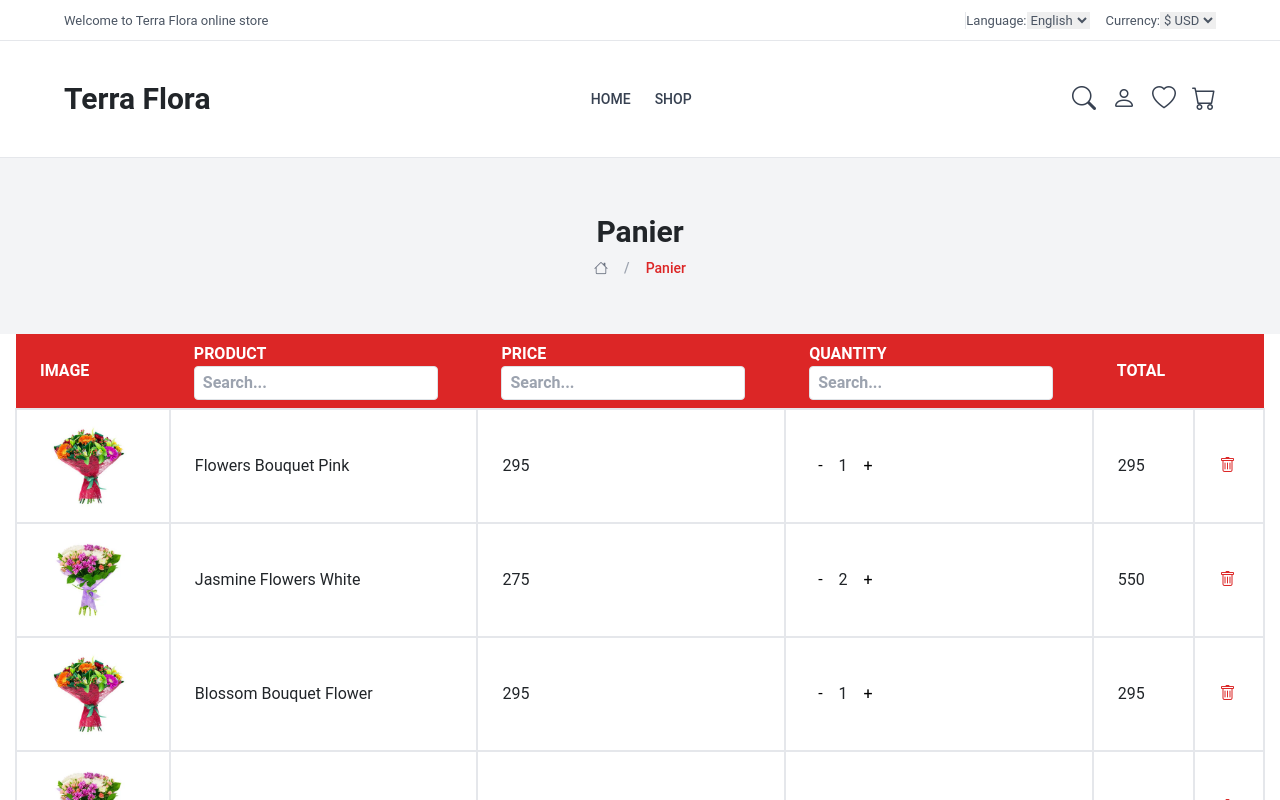
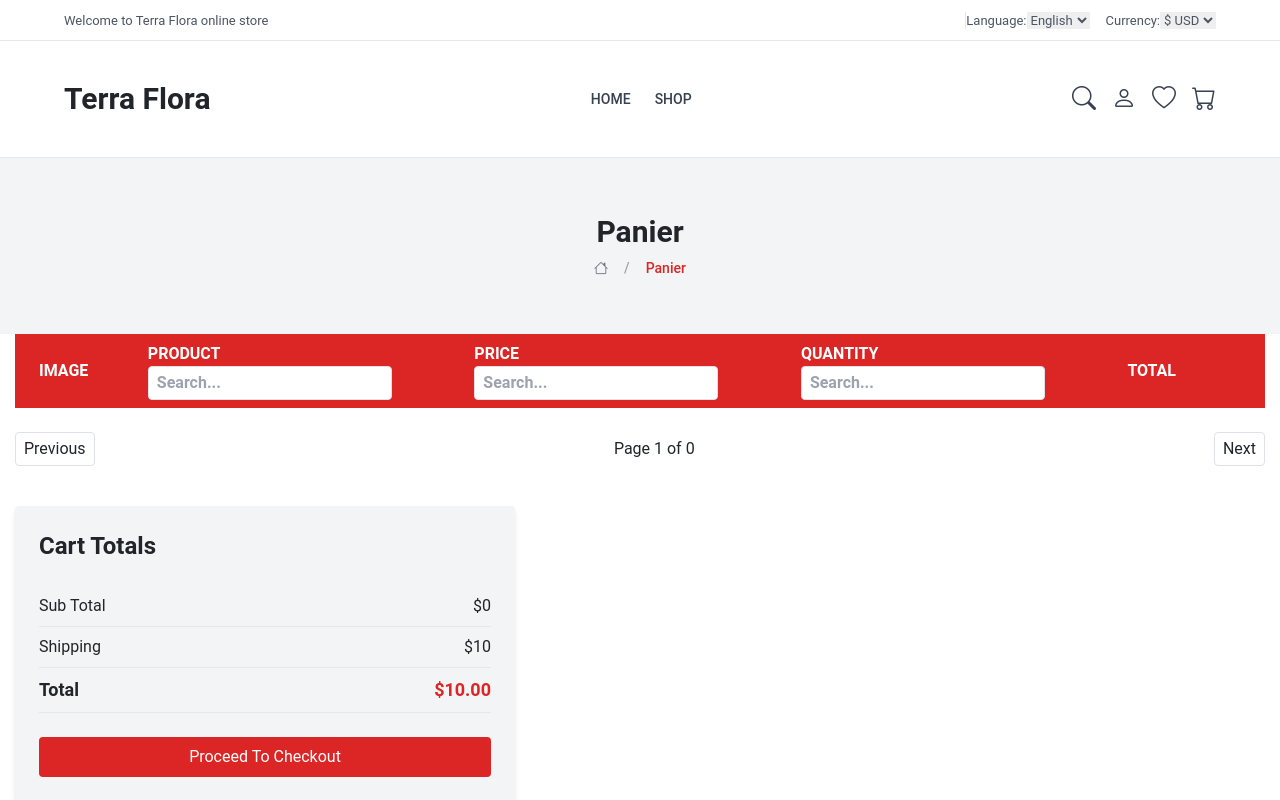
Before and after one commit to HardWareHouse/TerraFlora, a Vue app in the folder client/: page /basket in a window 1280 px wide. Shown: the top 800 px of the page. Built offline with nearby package versions, Linux system fonts and the light colour scheme; a web font is replaced by a local one.

Commit message:
ajout des fonctionnalités du panier : ajout et gestion des articles, calcul du total, amélioration de l'interface utilisateur, persistance des articles

```diff
--- a/client/src/App.vue
+++ b/client/src/App.vue
@@ -1,5 +1,5 @@
 <template>
-  <div id="app">
+  <div id="app" @mousemove="updateActivity" @keydown="updateActivity">
     <Header @toggle-search="toggleSearch" @toggle-basket="toggleBasket"/>
     <router-view></router-view>
     <SearchOverlay v-if="showSearch" @close="toggleSearch"/>
@@ -9,21 +9,39 @@
 </template>
 
 <script setup>
-import { ref } from 'vue';
-import Header from './components/UI/header.vue'
-import Footer from './components/UI/footer.vue'
+import { ref, onMounted, onUnmounted } from 'vue';
+import { useCartStore } from './pinia/cart.js';
+import Header from './components/UI/header.vue';
+import Footer from './components/UI/footer.vue';
 import SearchOverlay from './components/UI/searchBar.vue';
 import BasketBar from './components/UI/basket.vue';
 
 const showSearch = ref(false);
 const showBasket = ref(false);
+const cartStore = useCartStore();
 
 function toggleSearch() {
   showSearch.value = !showSearch.value;
 }
+
 function toggleBasket() {
   showBasket.value = !showBasket.value;
 }
+
+function updateActivity() {
+  cartStore.updateLastActivity();
+  cartStore.saveCartToLocalStorage();
+}
+
+onMounted(() => {
+  document.addEventListener('mousemove', updateActivity);
+  document.addEventListener('keydown', updateActivity);
+});
+
+onUnmounted(() => {
+  document.removeEventListener('mousemove', updateActivity);
+  document.removeEventListener('keydown', updateActivity);
+});
 </script>
 
 <style>
@@ -31,10 +49,6 @@ function toggleBasket() {
 @import url('https://fonts.googleapis.com/css2?family=Yesteryear&display=swap');
 #app {
   font-family: "Roboto", sans-serif;
-  /* -webkit-font-smoothing: antialiased;
-  -moz-osx-font-smoothing: grayscale;
-  text-align: center;
-  color: #2c3e50; */
 }
 .container {
     max-width: 1200px;
--- a/client/src/components/UI/basket.vue
+++ b/client/src/components/UI/basket.vue
@@ -7,10 +7,10 @@
       <ul>
         <li v-for="item in cartItems" :key="item.id" class="flex items-center justify-between py-4">
           <div class="flex items-center">
-            <img :src="item.image" alt="item.name" class="w-16 h-16 mr-4 rounded">
+            <img :src="item.image || '/images/flower.webp'" alt="item.nom" class="w-16 h-16 mr-4 rounded">
             <div>
-              <p class="text-sm font-semibold">{{ item.name }}</p>
-              <p class="text-xs text-gray-600">{{ item.quantity }} × ${{ item.price }}</p>
+              <p class="text-sm font-semibold">{{ item.nom }}</p>
+              <p class="text-xs text-gray-600">{{ item.quantity }} × ${{ item.prix }}</p>
             </div>
           </div>
           <i class="bi bi-x-lg cursor-pointer" @click="removeFromCart(item.id)"></i>
@@ -42,34 +42,34 @@
 </template>
 
 <script setup>
-import { ref, computed } from 'vue'
-import { useRouter } from 'vue-router'
-const emit = defineEmits(['close'])
+import { ref, computed } from 'vue';
+import { useRouter } from 'vue-router';
+import { useCartStore } from '../../pinia/cart.js';
+const emit = defineEmits(['close']);
 
-import slide1 from '../../assets/homePage/product-1.jpg'
-import slide2 from '../../assets/homePage/product-2.jpg'
-import router from '../../router';
+const cartStore = useCartStore();
+const router = useRouter();
 
-const cartItems = ref([
-  { id: 1, name: 'Flowers bouquet pink', price: 100, quantity: 1, image: slide1 },
-  { id: 2, name: 'Jasmine flowers white', price: 80, quantity: 1, image: slide2 }
-])
+const cartItems = computed(() => cartStore.items);
 
 const removeFromCart = (id) => {
-  cartItems.value = cartItems.value.filter(item => item.id !== id)
-}
+  cartStore.removeItem(id);
+};
 
 const subTotal = computed(() => {
-  return cartItems.value.reduce((total, item) => total + item.price * item.quantity, 0)
-})
-
-const vat = computed(() => (subTotal.value * 0.20).toFixed(2))
-const total = computed(() => (subTotal.value + 10 + parseFloat(vat.value)).toFixed(2))
+  return cartStore.cartTotal || 0;
+});
+const vat = computed(() => {
+  return (subTotal.value * 0.20).toFixed(2);
+});
+const total = computed(() => {
+  return (parseFloat(subTotal.value) + 10 + parseFloat(vat.value)).toFixed(2);
+});
 
 const viewCart = () => {
   router.push('/basket');
-  emit('close')
-}
+  emit('close');
+};
 </script>
 
 <style scoped>
--- a/client/src/components/UI/datatable.vue
+++ b/client/src/components/UI/datatable.vue
@@ -20,14 +20,14 @@
         </thead>
         <tbody>
           <tr v-for="row in paginatedData" :key="row.id" class="border-2">
-            <td class="py-2 px-4 ">
-              <img :src="row.images" class="w-24 h-24 object-cover" />
+            <td class="py-2 px-4">
+              <img :src="row.image || '/images/flower.webp'" class="w-24 h-24 object-cover" />
             </td>
             <td class="py-2 px-4 border-x-2">
-              {{ row.product }}
+              {{ row.nom }}
             </td>
             <td class="py-2 px-4 border-x-2">
-              {{ row.price }}
+              {{ row.prix }}
             </td>
             <td class="py-2 px-4">
               <button @click="updateQuantity(row.id, row.quantity - 1)" class="px-2 py-1 text-black">-</button>
@@ -35,7 +35,7 @@
               <button @click="updateQuantity(row.id, row.quantity + 1)" class="px-2 py-1 text-black">+</button>
             </td>
             <td class="py-2 px-4 border-x-2">
-              {{ row.price * row.quantity }}
+              {{ (row.prix * row.quantity).toFixed(2) }}
             </td>
             <td class="py-2 px-4">
               <button @click="removeItem(row.id)" class="text-red-600">
@@ -62,11 +62,14 @@
 
 <script setup>
 import { ref, computed, watch } from 'vue';
+import { useCartStore } from '../../pinia/cart.js';
 
 const props = defineProps({
   data: Array,
   columns: Array
 });
+
+const cartStore = useCartStore();
 
 const sortKey = ref('');
 const sortOrder = ref('asc');
@@ -120,18 +123,11 @@ const nextPage = () => {
 };
 
 const removeItem = (id) => {
-  const index = props.data.findIndex(item => item.id === id);
-  if (index !== -1) {
-    props.data.splice(index, 1);
-  }
+  cartStore.removeItem(id);
 };
 
 const updateQuantity = (id, quantity) => {
-  if (quantity < 1) return;
-  const index = props.data.findIndex(item => item.id === id);
-  if (index !== -1) {
-    props.data[index].quantity = quantity;
-  }
+  cartStore.updateQuantity(id, quantity);
 };
 
 watch(() => props.data, () => {
--- a/client/src/components/basket/checkout.vue
+++ b/client/src/components/basket/checkout.vue
@@ -1,6 +1,5 @@
 <template>
     <div class="container flex justify-between w-full my-10">
-        <!-- Cart Totals -->
       <div class="w-2/5">
         <div class="bg-gray-100 p-4 rounded shadow-md">
           <h2 class="text-2xl font-semibold mb-4">Cart Totals</h2>
@@ -26,11 +25,18 @@
 
   <script setup>
   import { ref, computed } from 'vue';
+  import { useCartStore } from '../../pinia/cart.js';
 
-const subTotal = ref(230);
-const shipping = ref(70);
+  const cartStore = useCartStore();
 
-const total = computed(() => subTotal.value + shipping.value);
+  const subTotal = computed(() => {
+    return cartStore.cartTotal || 0;
+  });
+  const shipping = ref(10);
+
+  const total = computed(() => {
+    return (subTotal.value + shipping.value).toFixed(2);
+  });
 
   const proceedToCheckout = () => {
     console.log('Proceeding to checkout...');
--- a/client/src/components/productDetail/ProductDetail.vue
+++ b/client/src/components/productDetail/ProductDetail.vue
@@ -45,11 +45,13 @@
 <script setup>
 import { ref, onMounted } from 'vue';
 import { useRoute } from 'vue-router';
+import { useCartStore } from '../../pinia/cart.js';
 import axios from 'axios';
 
 const route = useRoute();
 const product = ref({});
 const quantity = ref(1);
+const cartStore = useCartStore();
 
 onMounted(async () => {
   const productId = route.params.id;
@@ -70,9 +72,12 @@
 };
 
 const addToCart = () => {
+  cartStore.addToCart(product.value, quantity.value);
+  console.log(`Added ${quantity.value} ${product.value.nom} to cart`);
 };
 
 const addToWishlist = () => {
+  console.log(`Added ${product.value.nom} to wishlist`);
 };
 </script>
 
--- a/client/src/components/shopPage/ProductList.vue
+++ b/client/src/components/shopPage/ProductList.vue
@@ -86,6 +86,7 @@
 <script setup>
 import { ref, computed, watch, onMounted } from 'vue';
 import { useRouter, useRoute } from 'vue-router';
+import { useCartStore } from '../../pinia/cart.js';
 import Pagination from './Pagination.vue';
 import axios from 'axios';
 
@@ -100,6 +101,7 @@ const viewMode = ref('grid');
 const products = ref([]);
 const route = useRoute();
 const router = useRouter();
+const cartStore = useCartStore();
 
 const fetchProducts = async () => {
   try {
@@ -143,7 +145,7 @@ function goToProductDetail(productId) {
 }
 
 function addToCart(product) {
-  console.log(`Adding ${product.nom} to cart`);
+  cartStore.addToCart(product);
 }
 
 function addToWishlist(product) {
--- a/client/src/main.js
+++ b/client/src/main.js
@@ -1,12 +1,17 @@
 import { createApp } from 'vue';
 import App from './App.vue';
-import { createPinia } from 'pinia'
+import { createPinia } from 'pinia';
 import router from './router';
+import { useCartStore } from './pinia/cart';
 import './style.css';
 
-const pinia = createPinia()
+const pinia = createPinia();
 
-createApp(App)
-  .use(router)
-  .use(pinia)
-  .mount('#app')
+const app = createApp(App);
+app.use(router);
+app.use(pinia);
+
+app.mount('#app');
+
+const cartStore = useCartStore();
+cartStore.loadCartFromLocalStorage();
--- a/client/src/pages/basketPage.vue
+++ b/client/src/pages/basketPage.vue
@@ -1,35 +1,25 @@
 <template>
   <div>
     <breadCrumbsBasket />
-    <DataTable :data="tableData" :columns="columns" />
+    <DataTable :data="cartItems" :columns="columns" />
     <Checkout />
   </div>
 </template>
 
 <script setup>
-import { ref } from 'vue';
+import { ref, computed } from 'vue';
+import { useCartStore } from '../pinia/cart.js';
 import breadCrumbsBasket from '../components/basket/breadCrumbsBasket.vue';
 import DataTable from '../components/UI/datatable.vue';
 import Checkout from '../components/basket/checkout.vue';
 
-import slide1 from '../assets/homePage/product-1.jpg';
-import slide2 from '../assets/homePage/product-2.jpg';
-
-const tableData = ref([
-  { id: 1, images: slide1, product: 'Flowers Bouquet Pink', price: 295, quantity: 1},
-  { id: 2, images: slide2, product: 'Jasmine Flowers White', price: 275, quantity: 2},
-  { id: 3, images: slide1, product: 'Blossom Bouquet Flower', price: 295, quantity: 1},
-  { id: 4, images: slide2, product: 'Hyacinth White Stick', price: 110, quantity: 3},
-  { id: 5, images: slide1, product: 'Flowers Bouquet Pink', price: 285, quantity: 1},
-  { id: 6, images: slide2, product: 'Jasmine Flowers White', price: 175, quantity: 2},
-  { id: 7, images: slide1, product: 'Blossom Bouquet Flower', price: 395, quantity: 1},
-  { id: 8, images: slide2, product: 'Hyacinth White Stick', price: 190, quantity: 3},
-]);
+const cartStore = useCartStore();
+const cartItems = computed(() => cartStore.items);
 
 const columns = ref([
-  { label: 'IMAGE', key: 'images', component: 'img', sortable: false, searchable: false },
-  { label: 'PRODUCT', key: 'product', sortable: true, searchable: true, searchQuery: '' },
-  { label: 'PRICE', key: 'price', sortable: true, searchable: true, searchQuery: '' },
+  { label: 'IMAGE', key: 'image', component: 'img', sortable: false, searchable: false },
+  { label: 'PRODUCT', key: 'nom', sortable: true, searchable: true, searchQuery: '' },
+  { label: 'PRICE', key: 'prix', sortable: true, searchable: true, searchQuery: '' },
   { label: 'QUANTITY', key: 'quantity', sortable: true, searchable: true, searchQuery: '' },
   { label: 'TOTAL', key: 'total', sortable: true, searchable: false, searchQuery: '' },
 ]);
--- /dev/null
+++ b/client/src/pinia/cart.js
@@ -0,0 +1,71 @@
+import { defineStore } from 'pinia';
+
+export const useCartStore = defineStore('cart', {
+    state: () => ({
+        items: [],
+        lastActivity: null,
+    }),
+    getters: {
+        cartTotal: (state) => state.items.reduce((acc, item) => acc + item.prix * item.quantity, 0),
+        cartItemCount: (state) => state.items.length,
+    },
+    actions: {
+        addToCart(product) {
+            const existingProduct = this.items.find(item => item.id === product.id);
+            if (existingProduct) {
+                existingProduct.quantity++;
+            } else {
+                this.items.push({ ...product, quantity: 1 });
+            }
+            this.updateLastActivity();
+            this.saveCartToLocalStorage();
+        },
+        updateQuantity(productId, quantity) {
+            const product = this.items.find(item => item.id === productId);
+            if (product) {
+                product.quantity = quantity;
+                if (product.quantity <= 0) {
+                    this.removeItem(productId);
+                }
+            }
+            this.updateLastActivity();
+            this.saveCartToLocalStorage();
+        },
+        removeItem(productId) {
+            this.items = this.items.filter(item => item.id !== productId);
+            this.updateLastActivity();
+            this.saveCartToLocalStorage();
+        },
+        clearCart() {
+            this.items = [];
+            this.updateLastActivity();
+            this.saveCartToLocalStorage();
+        },
+        loadCartFromLocalStorage() {
+            const cartData = JSON.parse(localStorage.getItem('cart'));
+            if (cartData) {
+                this.items = cartData.items;
+                this.lastActivity = new Date(cartData.lastActivity);
+                this.checkInactivity();
+            }
+        },
+        saveCartToLocalStorage() {
+            const cartData = {
+                items: this.items,
+                lastActivity: this.lastActivity
+            };
+            localStorage.setItem('cart', JSON.stringify(cartData));
+        },
+        updateLastActivity() {
+            this.lastActivity = new Date();
+        },
+        checkInactivity() {
+            const currentTime = new Date();
+            const timeDifference = (currentTime - new Date(this.lastActivity)) / (1000 * 60);
+            if (timeDifference > 15) {
+                this.clearCart();
+                localStorage.removeItem('cart');
+            }
+        }
+    }
+});
```
Lines whose indentation alone changed are shown as unchanged.
